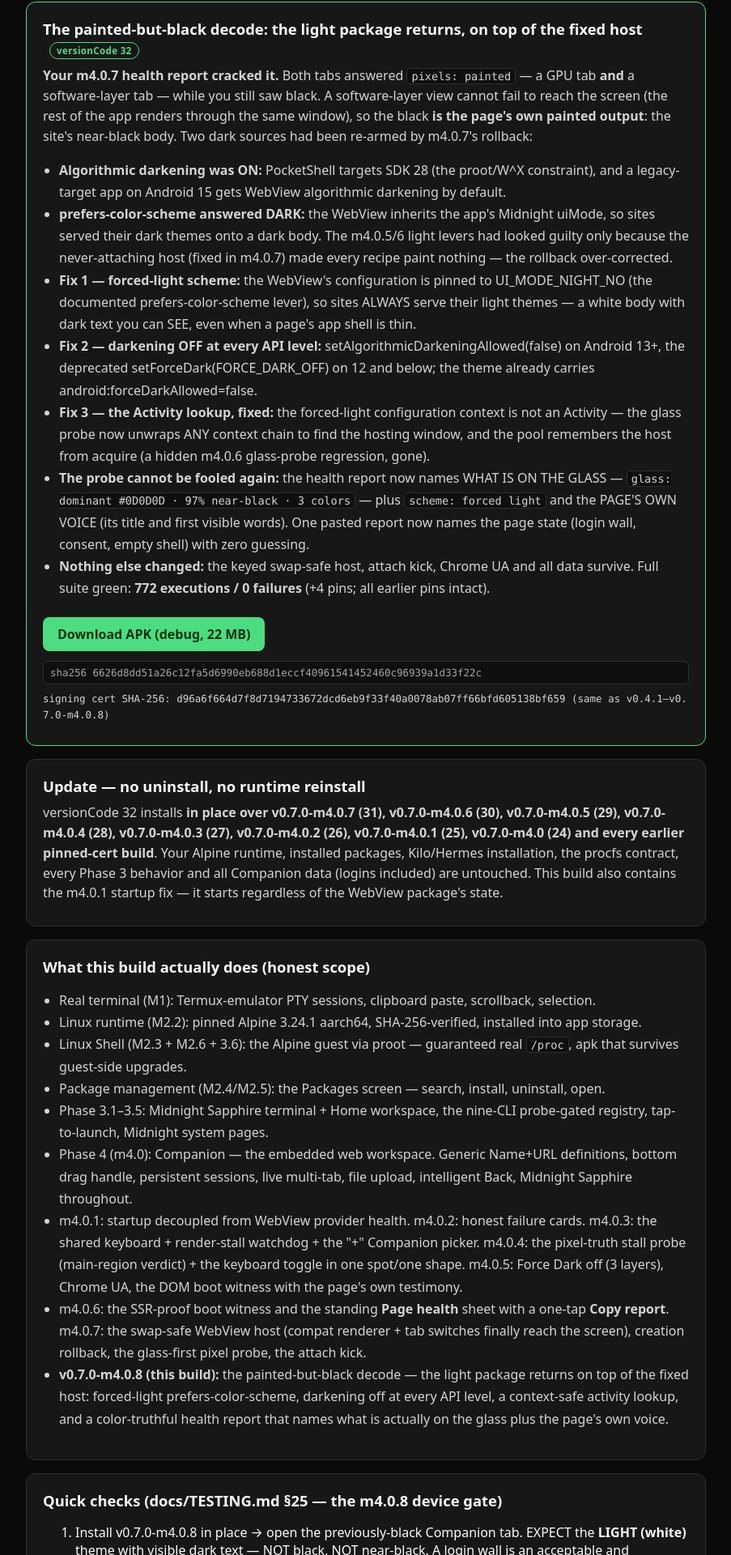
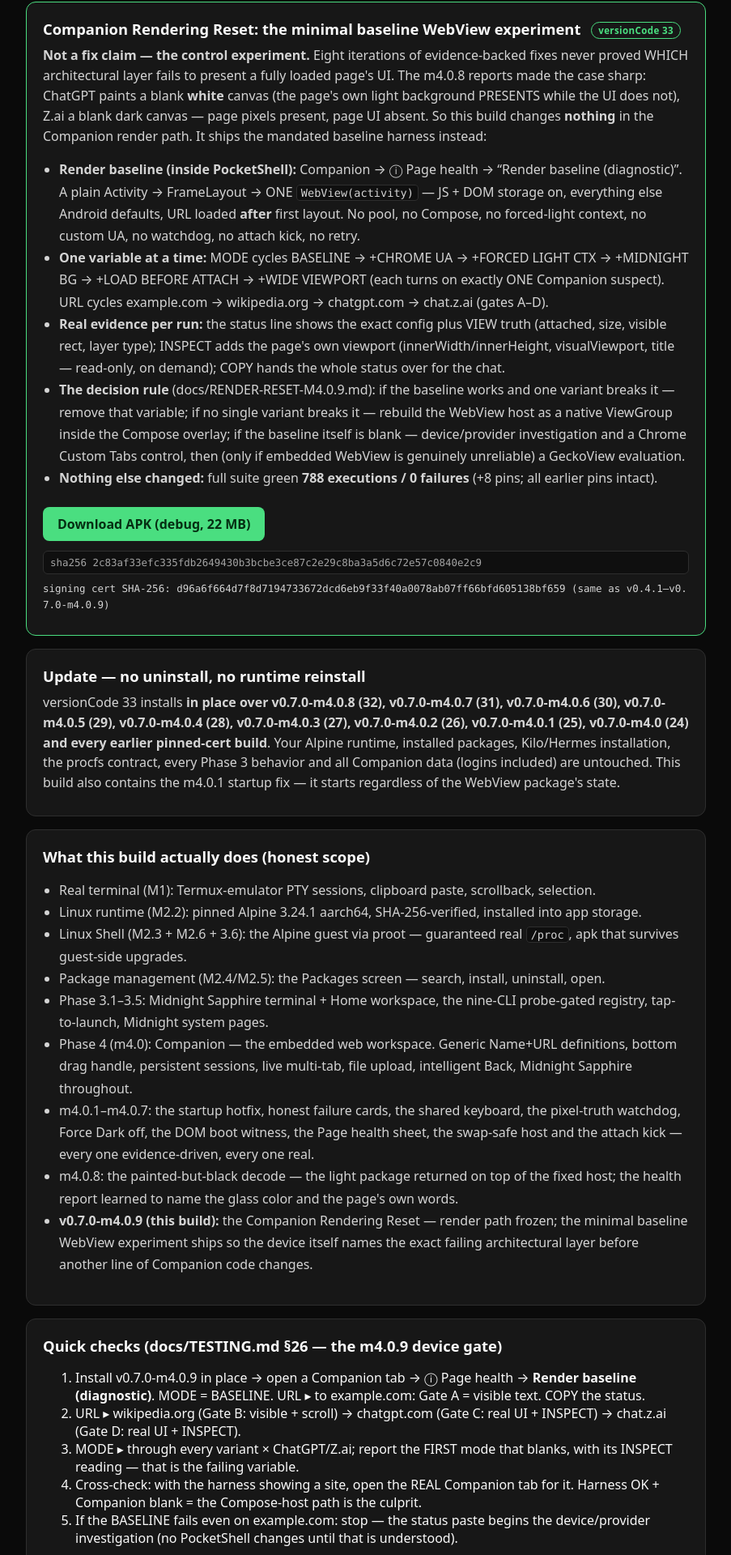
Before and after one commit to Taha-Raees/pocketshell, a Next.js app: page / in a window 1280 px wide. Shown: the part 157-2077 px from the top of the page at 81% size, without its empty margins (188-1091 px from the left). Built offline with nearby package versions, Linux system fonts and the light colour scheme.

Commit message:
page/README/worklog/docs: v0.7.0-m4.0.9 (vc33) final — payload cut at fix tip cd85408: zip 1fbcf394…/tgz 3d90706b…/bundle 8f305637…/apk 2c83af33…; stale m4.0.8 withdrawn; TESTING §26 + ROADMAP 4.0.9 + CHANGELOG + RENDER-RESET report

```diff
--- a/app/page.tsx
+++ b/app/page.tsx
@@ -1,10 +1,10 @@
-const VERSION = "v0.7.0-m4.0.8";
+const VERSION = "v0.7.0-m4.0.9";
 
 const HASHES = {
-  apk: "6626d8dd51a26c12fa5d6990eb688d1eccf40961541452460c96939a1d33f22c",
-  zip: "7d9b738ae9b83806363e24ac3c9f81ef9d202d4c17c8818f701a4b3dbf64355c",
-  tgz: "8e9bd2b5eab347fa94e552c1210f349a9793d76229099e4f54e79603940ef172",
-  bundle: "91a01edcb725321329b3c474269863ebbef8e8209321bb75aae10d20936c2ff6",
+  apk: "2c83af33efc335fdb2649430b3bcbe3ce87c2e29c8ba3a5d6c72e57c0840e2c9",
+  zip: "1fbcf3940992a2da9f6de7ecb115c5c0cf3afcf272ddb0044704b080ca3e0555",
+  tgz: "3d90706b4041dbfe98de22a076f5f8a4e9df7bc44a90ae302c8d97dea90459ce",
+  bundle: "8f3056378dbe26f5e54c83a62c2558c2ef295ed9dd407c8f3563bd2bfcb5c848",
 };
 
 function Sha({ text }: { text: string }) {
@@ -25,80 +25,70 @@ export default function Home() {
 
       <div className="card primary">
         <h2>
-          The painted-but-black decode: the light package returns, on top of
-          the fixed host <span className="badge">versionCode 32</span>
+          Companion Rendering Reset: the minimal baseline WebView experiment{" "}
+          <span className="badge">versionCode 33</span>
         </h2>
         <p>
-          <b>Your m4.0.7 health report cracked it.</b> Both tabs answered{" "}
-          <code>pixels: painted</code> — a GPU tab <b>and</b> a software-layer
-          tab — while you still saw black. A software-layer view cannot fail
-          to reach the screen (the rest of the app renders through the same
-          window), so the black <b>is the page&apos;s own painted output</b>:
-          the site&apos;s near-black body. Two dark sources had been re-armed
-          by m4.0.7&apos;s rollback:
+          <b>Not a fix claim — the control experiment.</b> Eight iterations of
+          evidence-backed fixes never proved WHICH architectural layer fails
+          to present a fully loaded page&apos;s UI. The m4.0.8 reports made
+          the case sharp: ChatGPT paints a blank <b>white</b> canvas (the
+          page&apos;s own light background PRESENTS while the UI does not),
+          Z.ai a blank dark canvas — page pixels present, page UI absent. So
+          this build changes <b>nothing</b> in the Companion render path. It
+          ships the mandated baseline harness instead:
         </p>
         <ul className="steps">
           <li>
-            <b>Algorithmic darkening was ON:</b> PocketShell targets SDK 28
-            (the proot/W^X constraint), and a legacy-target app on Android 15
-            gets WebView algorithmic darkening by default.
+            <b>Render baseline (inside PocketShell):</b> Companion → ⓘ Page
+            health → “Render baseline (diagnostic)”. A plain Activity →
+            FrameLayout → ONE <code>WebView(activity)</code> — JS + DOM
+            storage on, everything else Android defaults, URL loaded{" "}
+            <b>after</b> first layout. No pool, no Compose, no forced-light
+            context, no custom UA, no watchdog, no attach kick, no retry.
           </li>
           <li>
-            <b>prefers-color-scheme answered DARK:</b> the WebView inherits
-            the app&apos;s Midnight uiMode, so sites served their dark themes
-            onto a dark body. The m4.0.5/6 light levers had looked guilty only
-            because the never-attaching host (fixed in m4.0.7) made every
-            recipe paint nothing — the rollback over-corrected.
+            <b>One variable at a time:</b> MODE cycles BASELINE → +CHROME UA
+            → +FORCED LIGHT CTX → +MIDNIGHT BG → +LOAD BEFORE ATTACH → +WIDE
+            VIEWPORT (each turns on exactly ONE Companion suspect). URL
+            cycles example.com → wikipedia.org → chatgpt.com → chat.z.ai
+            (gates A–D).
           </li>
           <li>
-            <b>Fix 1 — forced-light scheme:</b> the WebView&apos;s
-            configuration is pinned to UI_MODE_NIGHT_NO (the documented
-            prefers-color-scheme lever), so sites ALWAYS serve their light
-            themes — a white body with dark text you can SEE, even when a
-            page&apos;s app shell is thin.
+            <b>Real evidence per run:</b> the status line shows the exact
+            config plus VIEW truth (attached, size, visible rect, layer
+            type); INSPECT adds the page&apos;s own viewport
+            (innerWidth/innerHeight, visualViewport, title — read-only, on
+            demand); COPY hands the whole status over for the chat.
           </li>
           <li>
-            <b>Fix 2 — darkening OFF at every API level:</b>{" "}
-            setAlgorithmicDarkeningAllowed(false) on Android 13+, the
-            deprecated setForceDark(FORCE_DARK_OFF) on 12 and below; the theme
-            already carries android:forceDarkAllowed=false.
+            <b>The decision rule</b> (docs/RENDER-RESET-M4.0.9.md): if the
+            baseline works and one variant breaks it — remove that variable;
+            if no single variant breaks it — rebuild the WebView host as a
+            native ViewGroup inside the Compose overlay; if the baseline
+            itself is blank — device/provider investigation and a Chrome
+            Custom Tabs control, then (only if embedded WebView is genuinely
+            unreliable) a GeckoView evaluation.
           </li>
           <li>
-            <b>Fix 3 — the Activity lookup, fixed:</b> the forced-light
-            configuration context is not an Activity — the glass probe now
-            unwraps ANY context chain to find the hosting window, and the pool
-            remembers the host from acquire (a hidden m4.0.6 glass-probe
-            regression, gone).
-          </li>
-          <li>
-            <b>The probe cannot be fooled again:</b> the health report now
-            names WHAT IS ON THE GLASS —{" "}
-            <code>glass: dominant #0D0D0D · 97% near-black · 3 colors</code> —
-            plus <code>scheme: forced light</code> and the PAGE&apos;S OWN
-            VOICE (its title and first visible words). One pasted report now
-            names the page state (login wall, consent, empty shell) with zero
-            guessing.
-          </li>
-          <li>
-            <b>Nothing else changed:</b> the keyed swap-safe host, attach
-            kick, Chrome UA and all data survive. Full suite green:{" "}
-            <b>772 executions / 0 failures</b> (+4 pins; all earlier pins
-            intact).
+            <b>Nothing else changed:</b> full suite green <b>788 executions
+            / 0 failures</b> (+8 pins; all earlier pins intact).
           </li>
         </ul>
-        <a className="btn" href="/PocketShell-v0.7.0-m4.0.8-debug.apk">
+        <a className="btn" href="/PocketShell-v0.7.0-m4.0.9-debug.apk">
           Download APK (debug, 22 MB)
         </a>
         <Sha text={HASHES.apk} />
         <p className="mono" style={{ border: "none", background: "transparent", padding: 0 }}>
-          signing cert SHA-256: d96a6f664d7f8d7194733672dcd6eb9f33f40a0078ab07ff66bfd605138bf659 (same as v0.4.1–v0.7.0-m4.0.8)
+          signing cert SHA-256: d96a6f664d7f8d7194733672dcd6eb9f33f40a0078ab07ff66bfd605138bf659 (same as v0.4.1–v0.7.0-m4.0.9)
         </p>
       </div>
 
       <div className="card">
         <h2>Update — no uninstall, no runtime reinstall</h2>
         <p>
-          versionCode 32 installs <b>in place over v0.7.0-m4.0.7 (31),
+          versionCode 33 installs <b>in place over v0.7.0-m4.0.8 (32),
+          v0.7.0-m4.0.7 (31),
           v0.7.0-m4.0.6 (30),
           v0.7.0-m4.0.5 (29),
           v0.7.0-m4.0.4 (28), v0.7.0-m4.0.3 (27), v0.7.0-m4.0.2 (26),
@@ -143,62 +133,52 @@ export default function Home() {
             throughout.
           </li>
           <li>
-            m4.0.1: startup decoupled from WebView provider health. m4.0.2:
-            honest failure cards. m4.0.3: the shared keyboard + render-stall
-            watchdog + the &quot;+&quot; Companion picker. m4.0.4: the
-            pixel-truth stall probe (main-region verdict) + the keyboard
-            toggle in one spot/one shape. m4.0.5: Force Dark off (3 layers),
-            Chrome UA, the DOM boot witness with the page&apos;s own
-            testimony.
+            m4.0.1–m4.0.7: the startup hotfix, honest failure cards, the
+            shared keyboard, the pixel-truth watchdog, Force Dark off, the
+            DOM boot witness, the Page health sheet, the swap-safe host and
+            the attach kick — every one evidence-driven, every one real.
           </li>
           <li>
-            m4.0.6: the SSR-proof boot witness and the standing{" "}
-            <b>Page health</b> sheet with a one-tap <b>Copy report</b>.
-            m4.0.7: the swap-safe WebView host (compat renderer + tab
-            switches finally reach the screen), creation rollback, the
-            glass-first pixel probe, the attach kick.
+            m4.0.8: the painted-but-black decode — the light package returned
+            on top of the fixed host; the health report learned to name the
+            glass color and the page&apos;s own words.
           </li>
           <li>
-            <b>v0.7.0-m4.0.8 (this build):</b> the painted-but-black decode —
-            the light package returns on top of the fixed host: forced-light
-            prefers-color-scheme, darkening off at every API level, a
-            context-safe activity lookup, and a color-truthful health report
-            that names what is actually on the glass plus the page&apos;s own
-            voice.
+            <b>v0.7.0-m4.0.9 (this build):</b> the Companion Rendering Reset —
+            render path frozen; the minimal baseline WebView experiment ships
+            so the device itself names the exact failing architectural layer
+            before another line of Companion code changes.
           </li>
         </ul>
       </div>
 
       <div className="card">
-        <h2>Quick checks (docs/TESTING.md §25 — the m4.0.8 device gate)</h2>
+        <h2>Quick checks (docs/TESTING.md §26 — the m4.0.9 device gate)</h2>
         <ol className="steps">
           <li>
-            Install {VERSION} in place → open the previously-black Companion
-            tab. EXPECT the <b>LIGHT (white)</b> theme with visible dark
-            text — NOT black, NOT near-black. A login wall is an acceptable
-            and diagnosable state; pure black is not.
+            Install {VERSION} in place → open a Companion tab → ⓘ Page health
+            → <b>Render baseline (diagnostic)</b>. MODE = BASELINE. URL ▸ to
+            example.com: Gate A = visible text. COPY the status.
           </li>
           <li>
-            Open the Zai tab too — same expectation. Let both run 30+
-            seconds: no failure card while a page is actually visible.
+            URL ▸ wikipedia.org (Gate B: visible + scroll) → chatgpt.com
+            (Gate C: real UI + INSPECT) → chat.z.ai (Gate D: real UI +
+            INSPECT).
           </li>
           <li>
-            <b>The health report must name the glass:</b> tab strip ⓘ chip →
-            Page health → expect <code>scheme: forced light</code>,{" "}
-            <code>glass: dominant #XXXXXX · N% near-black · N colors</code>,
-            and <code>page says: &quot;…&quot;</code>.
+            MODE ▸ through every variant × ChatGPT/Z.ai; report the FIRST
+            mode that blanks, with its INSPECT reading — that is the failing
+            variable.
           </li>
           <li>
-            If anything still looks wrong: <b>Page health → Copy report →
-            paste in the chat</b> — the glass line names the exact on-screen
-            color and the page names its own state, so the next fix is
-            targeted, not a guess.
+            Cross-check: with the harness showing a site, open the REAL
+            Companion tab for it. Harness OK + Companion blank = the
+            Compose-host path is the culprit.
           </li>
           <li>
-            Regressions: §24 (tab switching, compat mode), §23.2 (health
-            sheet), §21 (keyboard toggle one spot/one shape), §20 (deck types
-            into Companion AND terminal), §18 startup, §17 spot-checks
-            (drag 1:1, tabs, upload, Back, login persistence).
+            If the BASELINE fails even on example.com: stop — the status
+            paste begins the device/provider investigation (no PocketShell
+            changes until that is understood).
           </li>
         </ol>
       </div>
@@ -209,13 +189,13 @@ export default function Home() {
           Complete buildable source. The zip intentionally contains no
           dotfiles; full history rides in the git bundle — includes the
           complete milestone history, all Phase 3 design contracts, the
-          procfs contract, and the Phase 4 Companion design contract with
-          the §22/§23/§24/§25 amendments.
+          procfs contract, the Phase 4 Companion design contract, and the
+          rendering-reset report (docs/RENDER-RESET-M4.0.9.md).
         </p>
-        <a className="btn secondary" href="/PocketShell-v0.7.0-m4.0.8-source.zip">
+        <a className="btn secondary" href="/PocketShell-v0.7.0-m4.0.9-source.zip">
           source.zip
         </a>
-        <a className="btn secondary" href="/PocketShell-v0.7.0-m4.0.8-source.tar.gz">
+        <a className="btn secondary" href="/PocketShell-v0.7.0-m4.0.9-source.tar.gz">
           source.tar.gz
         </a>
         <a className="btn secondary" href="/pocketshell-m2.gitbundle">
@@ -241,11 +221,11 @@ export default function Home() {
         m4.0.2 honest failure surfaces · m4.0.3 one keyboard for everything ·
         m4.0.4 pixels over promises · m4.0.5 the black page attacked at the
         root · m4.0.6 the page tells us everything · m4.0.7 the host was the
-        bug ·{" "}
-        <b>v0.7.0-m4.0.8 (this build): the painted-but-black decode — the
-        light package returns on top of the fixed host, and the health
-        report now names what is on the glass</b>.
-        Your device keeps doing the QA that matters.
+        bug · m4.0.8 the painted-but-black decode ·{" "}
+        <b>v0.7.0-m4.0.9 (this build): the rendering reset — the baseline
+        experiment ships, the Companion render path freezes, and the device
+        names the failing layer</b>.
+        Correctness before cleverness. Visible UI before diagnostics.
       </footer>
     </main>
   );
```
Also changed, not shown: download/README.md, 4 other files (tests, documents, lock files or other folders).
